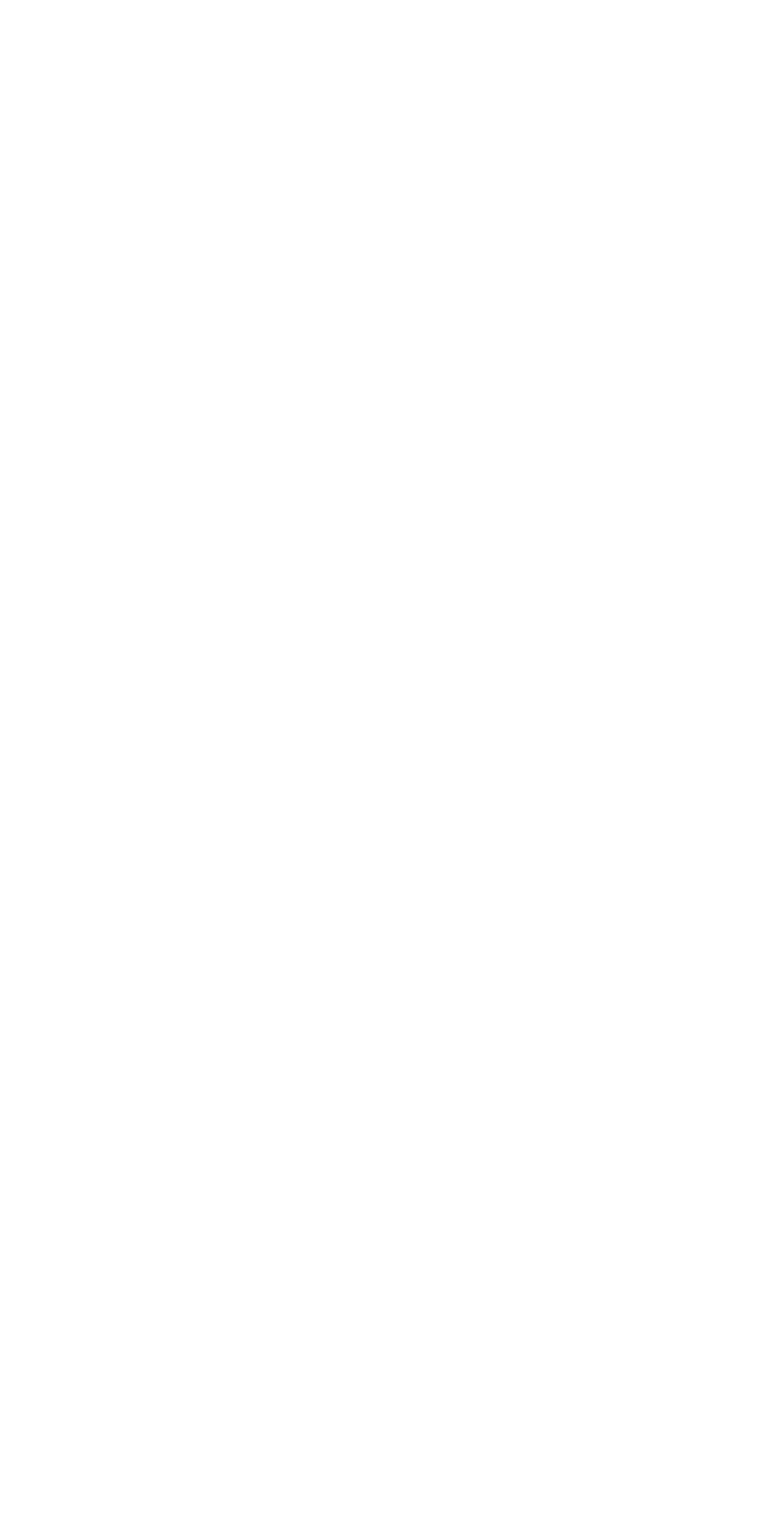
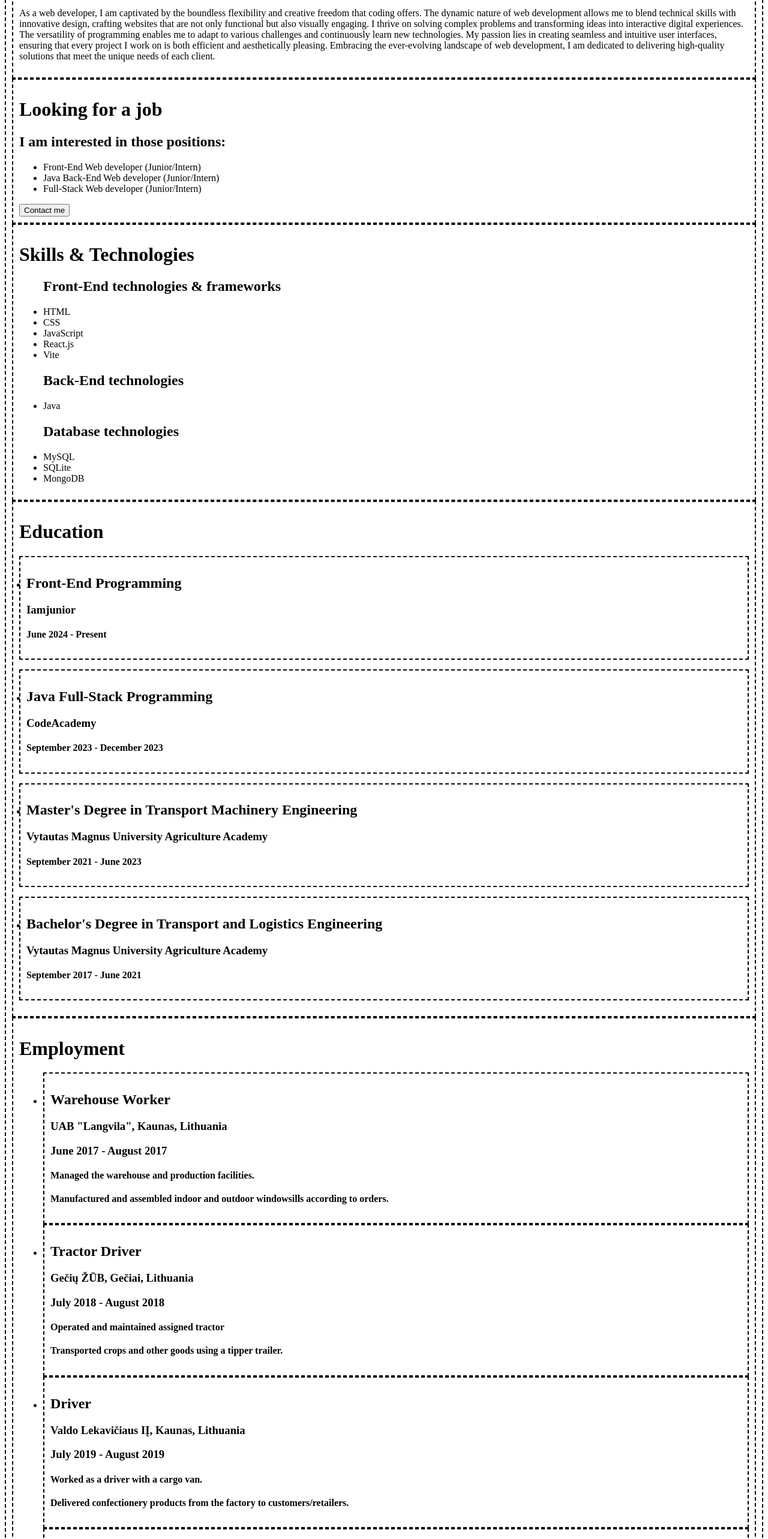
Before and after one commit to Scoutress/Portfolio-website, a React (Vite) app: page / in a window 1280 px wide. Shown: the part 200-2766 px from the top of the page at 60% size. Before the commit the page ends 800 px from the top, so only its background shows below. Built offline with nearby package versions, Linux system fonts and the light colour scheme.

Commit message:
Added text data to whole page

```diff
--- a/package.json
+++ b/package.json
@@ -22,6 +22,7 @@
     "eslint-plugin-react": "^7.34.2",
     "eslint-plugin-react-hooks": "^4.6.2",
     "eslint-plugin-react-refresh": "^0.4.7",
+    "sass": "^1.77.6",
     "vite": "^5.3.1"
   }
 }
--- a/src/pages/home-page/HomePage.jsx
+++ b/src/pages/home-page/HomePage.jsx
@@ -1,8 +1,38 @@
+import HomeAboutPart from "./home-about-part/HomeAboutPart";
+import HomeContactPart from "./home-contact-part/HomeContactPart";
+import HomeEducationPart from "./home-education-part/HomeEducationPart";
+import HomeInterestedPart from "./home-interested-part/HomeInterestedPart";
+import HomeLanguagesPart from "./home-languages-part/HomeLanguagesPart";
+import HomeSkillsPart from "./home-skills-part/HomeSkillsPart";
+import HomeWorkExpPart from "./home-work-exp-part/HomeWorkExpPart";
+import styles from "./HomePage.module.scss";
+
 function HomePage() {
   return (
     <>
-      <div>
+      <div className={styles.frame}>
         <h1>Home page</h1>
+        <div id="about">
+          <HomeAboutPart />
+        </div>
+        <div id="interested">
+          <HomeInterestedPart />
+        </div>
+        <div id="skills">
+          <HomeSkillsPart />
+        </div>
+        <div id="education">
+          <HomeEducationPart />
+        </div>
+        <div id="work-exp">
+          <HomeWorkExpPart />
+        </div>
+        <div id="languages">
+          <HomeLanguagesPart />
+        </div>
+        <div id="contact">
+          <HomeContactPart />
+        </div>
       </div>
     </>
   );
--- /dev/null
+++ b/src/pages/home-page/HomePage.module.scss
@@ -0,0 +1,4 @@
+.frame {
+  border: 2px dashed rgb(0, 0, 0); /* Temporary */
+  padding: 10px; /* Temporary */
+}
--- a/src/pages/home-page/home-about-part/HomeAboutPart.jsx
+++ b/src/pages/home-page/home-about-part/HomeAboutPart.jsx
@@ -0,0 +1,28 @@
+import styles from "../HomePage.module.scss";
+
+function HomeAboutPart() {
+  return (
+    <>
+      <div className={styles.frame}>
+        <h1>Justas Lekavičius</h1>
+        <p>
+          As a web developer, I am captivated by the boundless flexibility and
+          creative freedom that coding offers. The dynamic nature of web
+          development allows me to blend technical skills with innovative
+          design, crafting websites that are not only functional but also
+          visually engaging. I thrive on solving complex problems and
+          transforming ideas into interactive digital experiences. The
+          versatility of programming enables me to adapt to various challenges
+          and continuously learn new technologies. My passion lies in creating
+          seamless and intuitive user interfaces, ensuring that every project I
+          work on is both efficient and aesthetically pleasing. Embracing the
+          ever-evolving landscape of web development, I am dedicated to
+          delivering high-quality solutions that meet the unique needs of each
+          client.
+        </p>
+      </div>
+    </>
+  );
+}
+
+export default HomeAboutPart;
--- a/src/pages/home-page/home-contact-part/HomeContactPart.jsx
+++ b/src/pages/home-page/home-contact-part/HomeContactPart.jsx
@@ -0,0 +1,32 @@
+import styles from "../HomePage.module.scss";
+
+function HomeContactPart() {
+  return (
+    <>
+      <div className={styles.frame}>
+        <h1>Contact Me</h1>
+        <form>
+          <div>
+            <label htmlFor="name">Name/Company</label>
+            <input type="text" id="name" name="name" required />
+          </div>
+          <div>
+            <label htmlFor="email">Email</label>
+            <input type="email" id="email" name="email" required />
+          </div>
+          <div>
+            <label htmlFor="subject">Subject</label>
+            <input type="text" id="subject" name="subject" required />
+          </div>
+          <div>
+            <label htmlFor="message">Message</label>
+            <textarea id="message" name="message" rows="5" required></textarea>
+          </div>
+          <button type="submit">Submit</button>
+        </form>
+      </div>
+    </>
+  );
+}
+
+export default HomeContactPart;
--- a/src/pages/home-page/home-education-part/HomeEducationPart.jsx
+++ b/src/pages/home-page/home-education-part/HomeEducationPart.jsx
@@ -0,0 +1,43 @@
+import styles from "../HomePage.module.scss";
+
+function HomeEducationPart() {
+  return (
+    <>
+      <div className={styles.frame}>
+        <h1>Education</h1>
+        <ul className={styles.frame}>
+          <li>
+            <h2>Front-End Programming</h2>
+            <h3>Iamjunior</h3>
+            <h4>June 2024 - Present</h4>
+          </li>
+        </ul>
+        <ul className={styles.frame}>
+          <li>
+            <h2>Java Full-Stack Programming</h2>
+            <h3>CodeAcademy</h3>
+            <h4>September 2023 - December 2023</h4>
+          </li>
+        </ul>
+        <ul className={styles.frame}>
+          <li>
+            <h2>Master&apos;s Degree in Transport Machinery Engineering</h2>
+            <h3>Vytautas Magnus University Agriculture Academy</h3>
+            <h4>September 2021 - June 2023</h4>
+          </li>
+        </ul>
+        <ul className={styles.frame}>
+          <li>
+            <h2>
+              Bachelor&apos;s Degree in Transport and Logistics Engineering
+            </h2>
+            <h3>Vytautas Magnus University Agriculture Academy</h3>
+            <h4>September 2017 - June 2021</h4>
+          </li>
+        </ul>
+      </div>
+    </>
+  );
+}
+
+export default HomeEducationPart;
--- /dev/null
+++ b/src/pages/home-page/home-interested-part/HomeInterestedPart.jsx
@@ -0,0 +1,20 @@
+import styles from "../HomePage.module.scss";
+
+function HomeInterestedPart() {
+  return (
+    <>
+      <div className={styles.frame}>
+        <h1>Looking for a job</h1>
+        <h2>I am interested in those positions:</h2>
+        <ul>
+          <li>Front-End Web developer (Junior/Intern)</li>
+          <li>Java Back-End Web developer (Junior/Intern)</li>
+          <li>Full-Stack Web developer (Junior/Intern)</li>
+        </ul>
+        <button>Contact me</button>
+      </div>
+    </>
+  );
+}
+
+export default HomeInterestedPart;
--- a/src/pages/home-page/home-languages-part/HomeLanguagesPart.jsx
+++ b/src/pages/home-page/home-languages-part/HomeLanguagesPart.jsx
@@ -0,0 +1,20 @@
+import styles from "../HomePage.module.scss";
+
+function HomeLanguagesPart() {
+  return (
+    <>
+      <div className={styles.frame}>
+        <h1>Languages</h1>
+        <ul>
+          <li>Lithuanian: Native</li>
+          <li>
+            English: Good understanding, intermediate speaking & writing skills
+            (B1)
+          </li>
+        </ul>
+      </div>
+    </>
+  );
+}
+
+export default HomeLanguagesPart;
--- a/src/pages/home-page/home-skills-part/HomeSkillsPart.jsx
+++ b/src/pages/home-page/home-skills-part/HomeSkillsPart.jsx
@@ -0,0 +1,31 @@
+import styles from "../HomePage.module.scss";
+
+function HomeSkillsPart() {
+  return (
+    <>
+      <div className={styles.frame}>
+        <h1>Skills & Technologies</h1>
+        <ul>
+          <h2>Front-End technologies & frameworks</h2>
+          <li>HTML</li>
+          <li>CSS</li>
+          <li>JavaScript</li>
+          <li>React.js</li>
+          <li>Vite</li>
+        </ul>
+        <ul>
+          <h2>Back-End technologies</h2>
+          <li>Java</li>
+        </ul>
+        <ul>
+          <h2>Database technologies</h2>
+          <li>MySQL</li>
+          <li>SQLite</li>
+          <li>MongoDB</li>
+        </ul>
+      </div>
+    </>
+  );
+}
+
+export default HomeSkillsPart;
--- a/src/pages/home-page/home-work-exp-part/HomeWorkExpPart.jsx
+++ b/src/pages/home-page/home-work-exp-part/HomeWorkExpPart.jsx
@@ -0,0 +1,77 @@
+import styles from "../HomePage.module.scss";
+
+function HomeWorkExpPart() {
+  return (
+    <>
+      <div className={styles.frame}>
+        <h1>Employment</h1>
+
+        <ul>
+          <li className={styles.frame}>
+            <h2>Warehouse Worker</h2>
+            <h3>UAB &quot;Langvila&quot;, Kaunas, Lithuania</h3>
+            <h3>June 2017 - August 2017</h3>
+            <h4>Managed the warehouse and production facilities.</h4>
+            <h4>
+              Manufactured and assembled indoor and outdoor windowsills
+              according to orders.
+            </h4>
+          </li>
+          <li className={styles.frame}>
+            <h2>Tractor Driver</h2>
+            <h3>Gečių ŽŪB, Gečiai, Lithuania</h3>
+            <h3>July 2018 - August 2018</h3>
+            <h4>Operated and maintained assigned tractor</h4>
+            <h4>Transported crops and other goods using a tipper trailer.</h4>
+          </li>
+          <li className={styles.frame}>
+            <h2>Driver</h2>
+            <h3>Valdo Lekavičiaus IĮ, Kaunas, Lithuania</h3>
+            <h3>July 2019 - August 2019</h3>
+            <h4>Worked as a driver with a cargo van.</h4>
+            <h4>
+              Delivered confectionery products from the factory to
+              customers/retailers.
+            </h4>
+          </li>
+          <li className={styles.frame}>
+            <h2>Intern</h2>
+            <h3>UAB &quot;Mobilis&quot;, Kaunas, Lithuania</h3>
+            <h3>June 2020 - July 2020</h3>
+            <h4>Performed basic repair tasks for trucks and vans.</h4>
+          </li>
+          <li className={styles.frame}>
+            <h2>Factory Worker</h2>
+            <h3>Mondelez Lithuania Production, Kaunas, Lithuania</h3>
+            <h3>January 2022 - April 2023</h3>
+            <h4>
+              Primarily responsible for transporting raw materials and products
+              within the production facilities.
+            </h4>
+          </li>
+          <li className={styles.frame}>
+            <h2>Project Administrator</h2>
+            <h3>&quot;Kaimux&quot; Minecraft Project, Remote</h3>
+            <h3>February 2023 - Present</h3>
+            <h4>
+              Configuring and testing plugins, maintaining servers, providing
+              player support, leading the admin team, and recruiting new
+              administrators.
+            </h4>
+          </li>
+          <li className={styles.frame}>
+            <h2>Warehouse Worker-Driver</h2>
+            <h3>UAB &quot;Manrasta&quot;</h3>
+            <h3>May 2024 - Present</h3>
+            <h4>
+              Picking and assembling orders, maintaining warehouse order, and
+              delivering goods to customers.
+            </h4>
+          </li>
+        </ul>
+      </div>
+    </>
+  );
+}
+
+export default HomeWorkExpPart;
```
Also changed, not shown: 1 other file (tests, documents, lock files or other folders).
